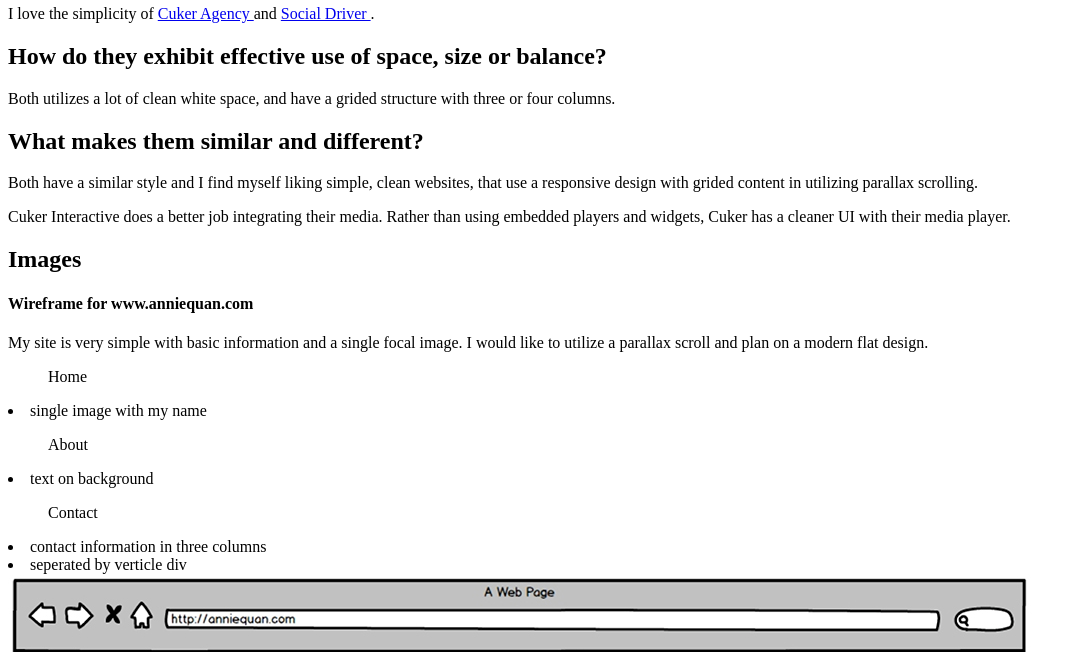
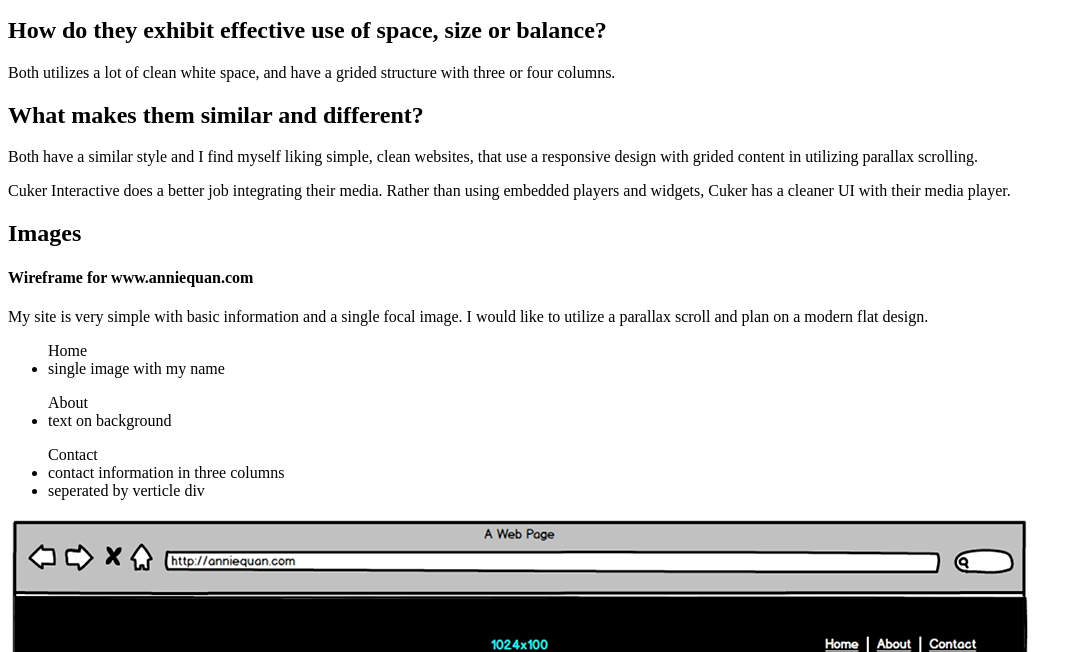
Before and after one commit to anniedquan/anniedquan.github.io, a plain HTML site: page index.html in a window 1280 px wide. Shown: the part 148-800 px from the top of the page, without its empty margins (0-1083 px from the left). Drawn offline with Linux system fonts and the light colour scheme.

Commit message:
Unit 2 update

```diff
--- a/index.html
+++ b/index.html
@@ -3,7 +3,7 @@
 	<head>
 		<title>	Build Your Design Challenge</title>
 	</head>
-	<body><font>opensans
+	<body><font face=opensans>
 		<h1>Build Your Design Challenge</h1>
 		<h2> Which two websites am I most inspired by?</h2>
 		<p>I love the simplicity of <a href="http://www.cukeragency.com/"> Cuker Agency </a> and <a href="http://socialdriver.com/"> Social Driver </a>.</p>
@@ -15,13 +15,13 @@
 		<h2>Images</h2>
 		<h4>Wireframe for www.anniequan.com</h4>
 		<p>My site is very simple with basic information and a single focal image. I would like to utilize a parallax scroll and plan on a modern flat design.</p>
-		<ul>Home</ul>
-			<li>single image with my name</li>
-		<ul>About</ul>
-			<li>text on background</li>
-		<ul>Contact</ul>
+		<ul>Home
+			<li>single image with my name</li></ul>
+		<ul>About
+			<li>text on background</li></ul>
+		<ul>Contact
 			<li>contact information in three columns</li>
-			<li>seperated by verticle div</li>
+			<li>seperated by verticle div</li></ul>
 		<img src="images/unit2image.jpg">
 	</font></body>
 </html>
```
